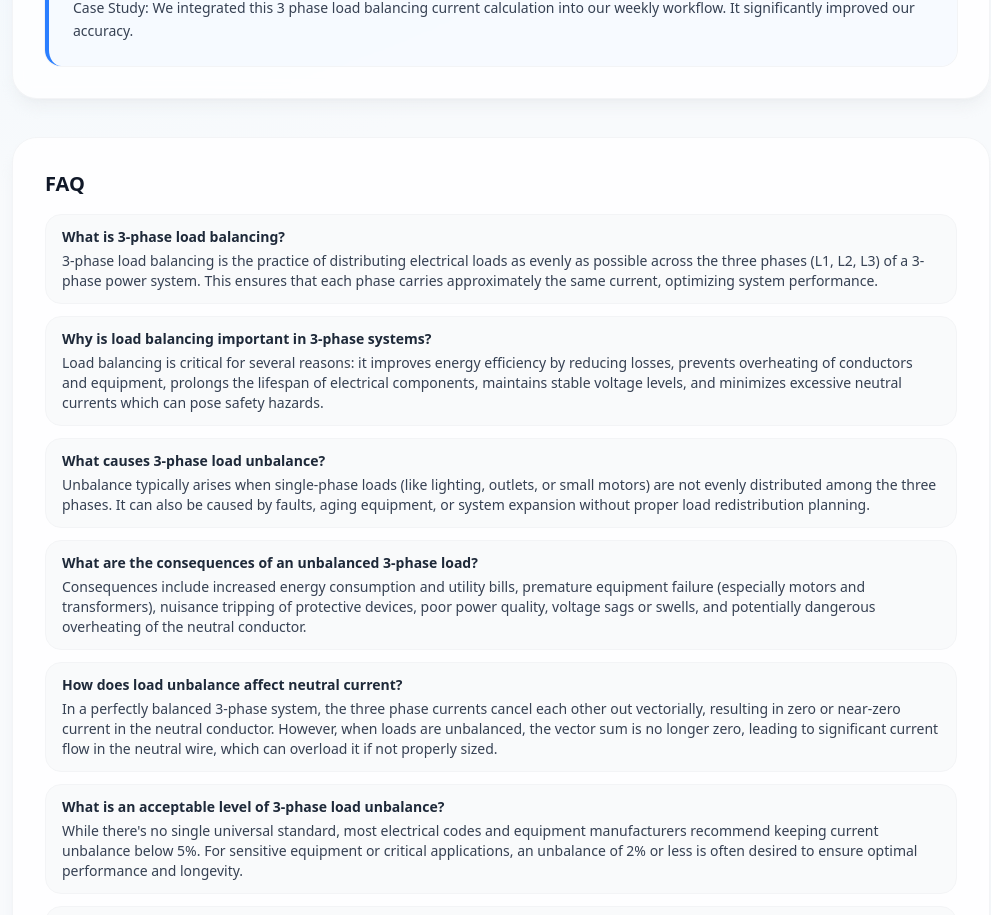
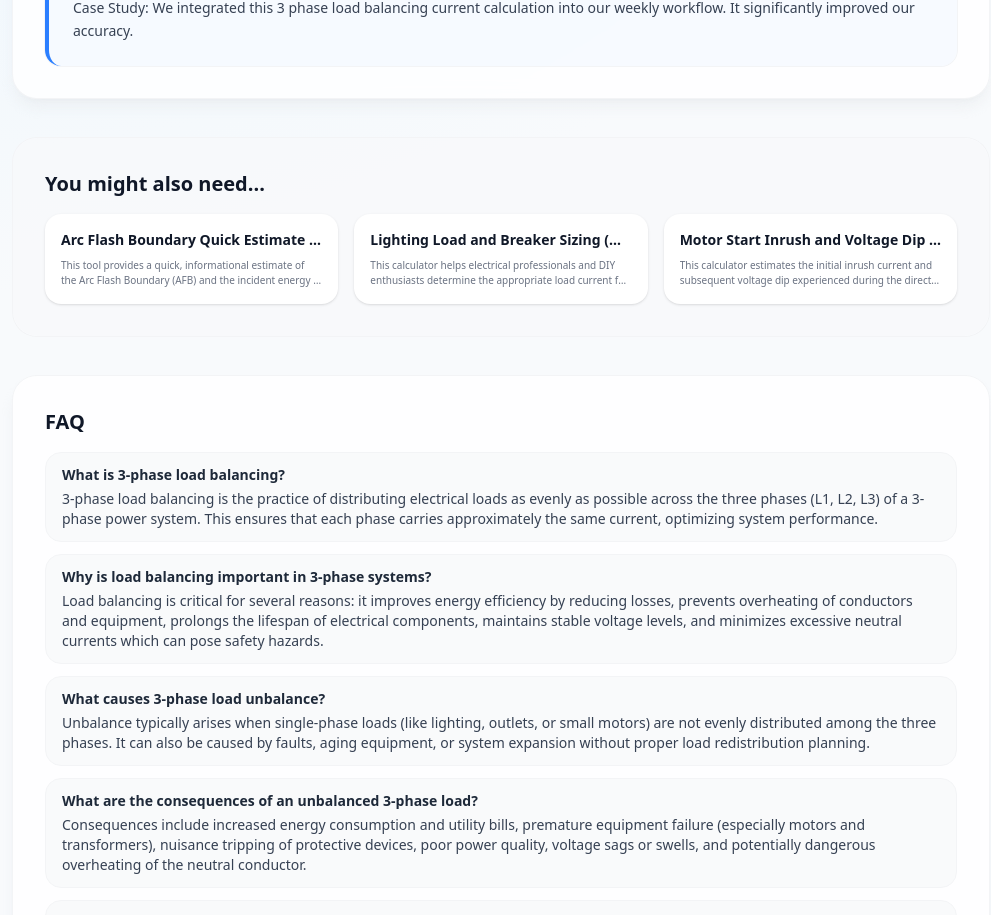
Before and after one commit to howell623-lang/saas-calculator, a Next.js app in the folder app/: page /3-phase-load-balancing-current-calculation in a window 1280 px wide. Shown: the part 2034-2949 px from the top of the page, without its empty margins (139-1130 px from the left). Built offline with nearby package versions, Linux system fonts and the light colour scheme.

Commit message:
feat: implement contextual recommendations and finalize E-E-A-T sprint

```diff
--- a/app/src/app/[slug]/page.tsx
+++ b/app/src/app/[slug]/page.tsx
@@ -83,6 +83,11 @@ export default async function ToolPage({ params }: PageProps) {
   }
   const related = getRelatedTools(tool);
 
+  // Recommendations logic (internal cross-linking)
+  const recommendations = loadAllToolConfigs()
+    .filter((t) => t.slug !== tool.slug && t.tags?.some(tag => tool.tags?.includes(tag)))
+    .slice(0, 3);
+
   const jsonLd = {
     "@context": "https://schema.org",
     "@type": "SoftwareApplication",
@@ -147,6 +152,24 @@ export default async function ToolPage({ params }: PageProps) {
       </section>
 
       <ToolInteractions toolSlug={slug} />
+
+      {recommendations.length > 0 && (
+        <section className="space-y-4 rounded-3xl bg-gray-50/50 p-8 ring-1 ring-gray-100">
+          <h2 className="text-xl font-bold text-gray-900">You might also need...</h2>
+          <div className="grid gap-4 sm:grid-cols-3">
+            {recommendations.map((t) => (
+              <Link
+                key={t.slug}
+                href={`/${t.slug}`}
+                className="group flex flex-col gap-2 rounded-2xl bg-white p-4 shadow-sm transition hover:-translate-y-1 hover:shadow-md"
+              >
+                <p className="font-bold text-gray-900 text-sm group-hover:text-blue-600 transition truncate">{t.title}</p>
+                <p className="text-[10px] text-gray-500 line-clamp-2">{t.summary}</p>
+              </Link>
+            ))}
+          </div>
+        </section>
+      )}
 
       {tool.faq?.length ? (
         <section className="space-y-4 rounded-3xl bg-white/80 p-8 shadow-lg shadow-gray-200/60 ring-1 ring-gray-100 backdrop-blur-sm">
```
